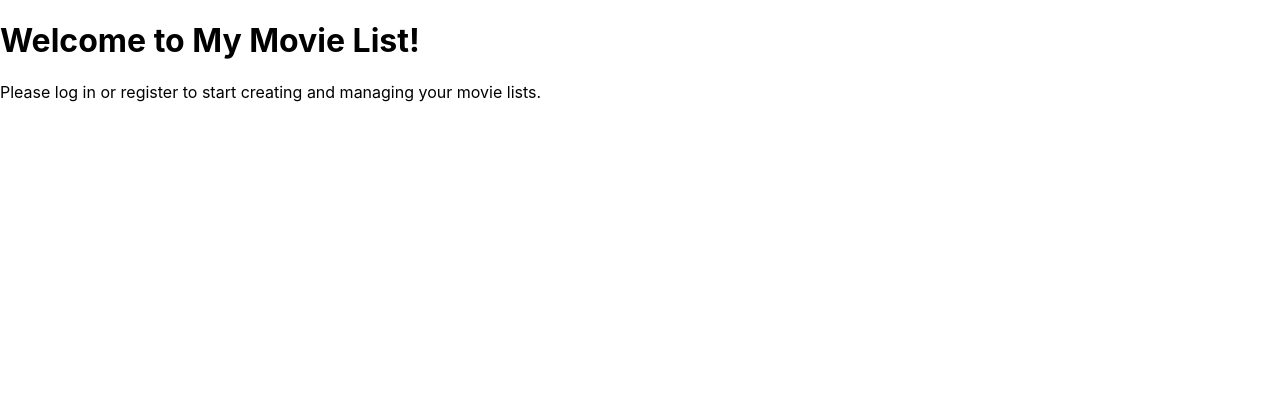
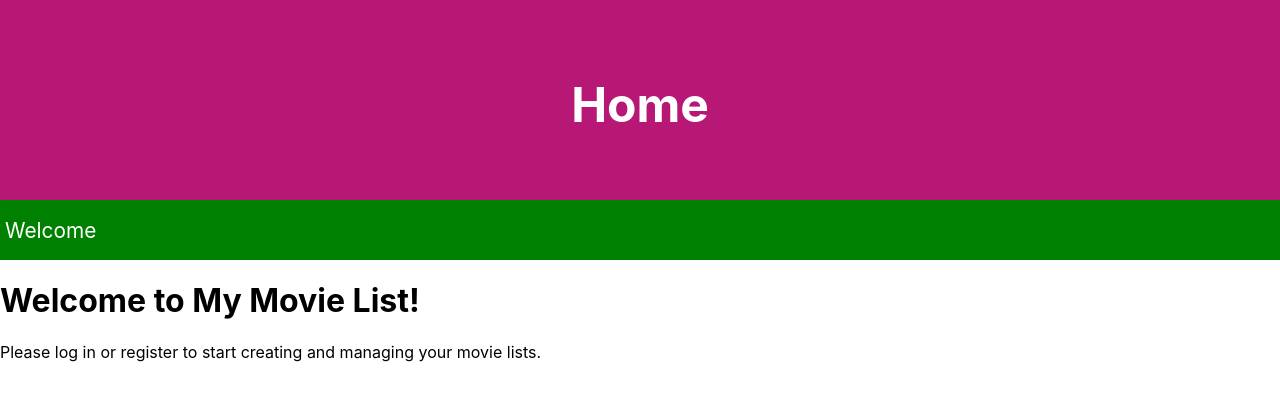
Before and after one commit to Erfuric/movie-rank-app, a React (Create React App) app in the folder client/: page / in a window 1280 px wide. Shown: the top 400 px of the page. Built offline with nearby package versions, Linux system fonts and the light colour scheme.

Commit message:
basic navbar and header added

```diff
--- a/client/src/App.js
+++ b/client/src/App.js
@@ -1,6 +1,9 @@
 import React from 'react';
 import { BrowserRouter as Router, Routes, Route } from 'react-router-dom';
 import { ApolloClient, ApolloProvider, InMemoryCache } from '@apollo/client';
+
+import Header from './components/Header';
+import Navbar from './components/Navbar';
 
 import CreateList from './pages/CreateList';
 import Home from './pages/Home';
@@ -17,6 +20,8 @@ function App() {
   return (
     <ApolloProvider client={client}>
       <Router>
+        <Header />
+        <Navbar />
         <div className="flex-column justify-center align-center min-100-vh bg-primary">
           <Routes>
             <Route
--- /dev/null
+++ b/client/src/components/Header.js
@@ -0,0 +1,14 @@
+// Copy/paste code from tutorial, to replace later
+
+import React from 'react';
+import '../styles/Header.css';
+
+function Header() {
+  return (
+    <header className="header">
+      <h1>Home</h1>
+    </header>
+  );
+}
+
+export default Header;
--- /dev/null
+++ b/client/src/components/Navbar.js
@@ -0,0 +1,21 @@
+// Copy/paste code from tutorial, to replace later
+
+import React from 'react';
+import '../styles/Navbar.css';
+
+const styles = {
+  navbarStyle: {
+    background: 'green',
+    justifyContent: 'flex-end',
+  },
+};
+
+function Navbar() {
+  return (
+    <nav style={styles.navbarStyle} className="navbar">
+      <a href="/">Welcome</a>
+    </nav>
+  );
+}
+
+export default Navbar;
--- /dev/null
+++ b/client/src/styles/Header.css
@@ -0,0 +1,16 @@
+/*
+Copy/paste code from tutorials for testing, to recreate later
+*/
+
+.header {
+    background: #b71775;
+    height: 200px;
+  }
+
+  .header h1 {
+    margin: 0;
+    padding-top: 75px;
+    text-align: center;
+    color: white;
+    font-size: 3rem;
+  }
--- /dev/null
+++ b/client/src/styles/Navbar.css
@@ -0,0 +1,16 @@
+/*
+Copy/paste code from tutorials for testing, to recreate later
+*/
+
+.navbar {
+    background: #6a1b9a;
+    height: 60px;
+  }
+
+  .navbar a {
+    color: white;
+    font-size: 1.3rem;
+    text-decoration: none;
+    margin: 5px;
+    line-height: 3;
+  }
```
Also changed, not shown: client/src/components/Footer.js (added).
